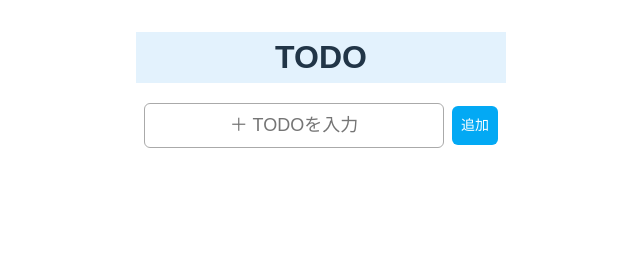
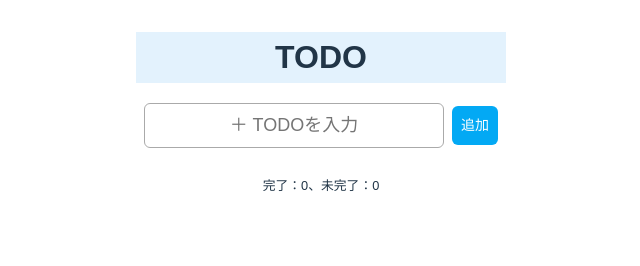
Before and after one commit to t-k-13/my-vite-todo, a Vue app: page / in a window 1280 px wide. Shown: the top 266 px of the page, without its empty margins (319-959 px from the left). Built offline with nearby package versions, Linux system fonts and the light colour scheme.

Commit message:
ch.11 リファクタリング

```diff
--- /dev/null
+++ b/src/components/Buttons/BaseButton.vue
@@ -0,0 +1,30 @@
+<script setup>
+const props = defineProps({ color: String });
+const emit = defineEmits(['on-click']);
+const onClick = () => {
+  emit('on-click');
+};
+</script>
+
+<template>
+  <button class="btn" :class="props.color" @click="onClick"><slot /></button>
+</template>
+
+<style scoped>
+.btn {
+  padding: 8px;
+  border-radius: 6px;
+  color: #fff;
+  text-align: center;
+  font-size: 14px;
+}
+.blue {
+  background-color: #03a9f4;
+}
+.green {
+  background-color: #00c853;
+}
+.pink {
+  background-color: #ff4081;
+}
+</style>
--- /dev/null
+++ b/src/components/Buttons/ButtonAdd.vue
@@ -0,0 +1,7 @@
+<script setup>
+import BaseButton from './BaseButton.vue';
+const emit = defineEmits(['add-click']);
+</script>
+<template>
+    <BaseButton color="blue" @on-click="emit('add-click')">追加</BaseButton>
+</template>
--- /dev/null
+++ b/src/components/Buttons/ButtonDelete.vue
@@ -0,0 +1,7 @@
+<script setup>
+import BaseButton from './BaseButton.vue';
+const emit = defineEmits(['delete-click']);
+</script>
+<template>
+  <BaseButton class="pink" @on-click="emit('delete-click')">削</BaseButton>
+</template>
--- /dev/null
+++ b/src/components/Buttons/ButtonEdit.vue
@@ -0,0 +1,7 @@
+<script setup>
+import BaseButton from './BaseButton.vue';
+const emit = defineEmits(['edit-click']);
+</script>
+<template>
+  <BaseButton class="green" @on-click="emit('edit-click')">編</BaseButton>
+</template>
--- /dev/null
+++ b/src/components/Buttons/ButtonEditDone.vue
@@ -0,0 +1,7 @@
+<script setup>
+import BaseButton from './BaseButton.vue';
+const emit = defineEmits(['edit-click']);
+</script>
+<template>
+  <BaseButton color="green" @on-click="emit('edit-click')">変更</BaseButton>
+</template>
--- a/src/components/MainTodo.vue
+++ b/src/components/MainTodo.vue
@@ -1,9 +1,13 @@
 <script setup>
 import { ref } from 'vue';
 import { useTodoList } from '../composables/useTodoList';
+import ButtonAdd from './Buttons/ButtonAdd.vue';
+import ButtonEditDone from './Buttons/ButtonEditDone.vue';
+import ButtonEdit from './Buttons/ButtonEdit.vue';
+import ButtonDelete from './Buttons/ButtonDelete.vue';
 const todoRef = ref('');
 const isEditRef = ref(false);
-const { todoListRef, add, show, edit, del, check } = useTodoList();
+const { todoListRef, add, show, edit, del, check, countFin } = useTodoList();
 
 const addTodo = () => {
   add(todoRef.value);
@@ -36,8 +40,8 @@ const changeCheck = (id) => {
       v-model="todoRef"
       placeholder="＋ TODOを入力"
     />
-    <button class="btn green" @click="editTodo" v-if="isEditRef">変更</button>
-    <button class="btn" @click="addTodo" v-else>追加</button>
+    <ButtonEditDone @on-click="editTodo" v-if="isEditRef" />
+    <ButtonAdd @on-click="addTodo" v-else />
   </div>
   <div class="box_list">
     <div class="todo_list" v-for="todo in todoListRef" :key="todo.id">
@@ -51,10 +55,14 @@ const changeCheck = (id) => {
         <label>{{ todo.task }}</label>
       </div>
       <div class="btns">
-        <button class="btn green" @click="showTodo(todo.id)">編</button>
-        <button class="btn pink" @click="deleteTodo(todo.id)">削</button>
+        <ButtonEdit @on-click="showTodo(todo.id)" />
+        <ButtonDelete @on-click="deleteTodo(todo.id)" />
       </div>
     </div>
+  </div>
+  <div class="finCount">
+    <span>完了：{{ countFin }}、</span>
+    <span>未完了：{{ todoListRef.length - countFin }}</span>
   </div>
 </template>
 
@@ -118,4 +126,8 @@ const changeCheck = (id) => {
 .pink {
   background-color: #ff4081;
 }
+.finCount {
+  margin-top: 8px;
+  font-size: 0.8em;
+}
 </style>
--- a/src/composables/useTodoList.js
+++ b/src/composables/useTodoList.js
@@ -1,4 +1,4 @@
-import { ref } from 'vue';
+import { computed, ref } from 'vue';
 
 export const useTodoList = (id) => {
   const todoListRef = ref(
@@ -50,5 +50,10 @@ export const useTodoList = (id) => {
     return todoListRef.value.findIndex((todo) => todo.id === id);
   };
 
-  return { todoListRef, add, show, edit, del, check };
+  const countFin = computed(() => {
+    const finArr = todoListRef.value.filter((todo) => todo.checked);
+    return finArr.length;
+  });
+
+  return { todoListRef, add, show, edit, del, check, countFin };
 };
```
